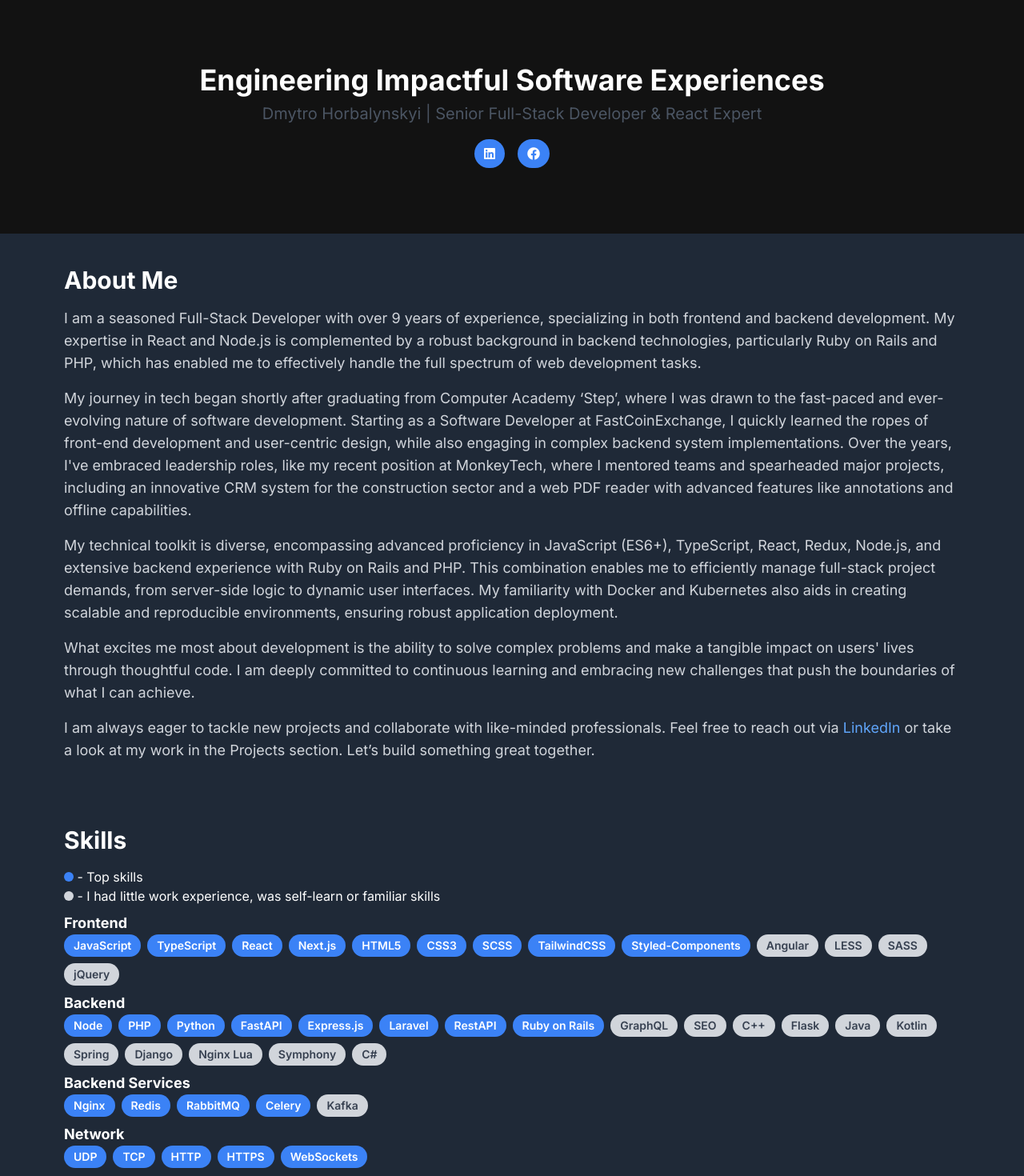
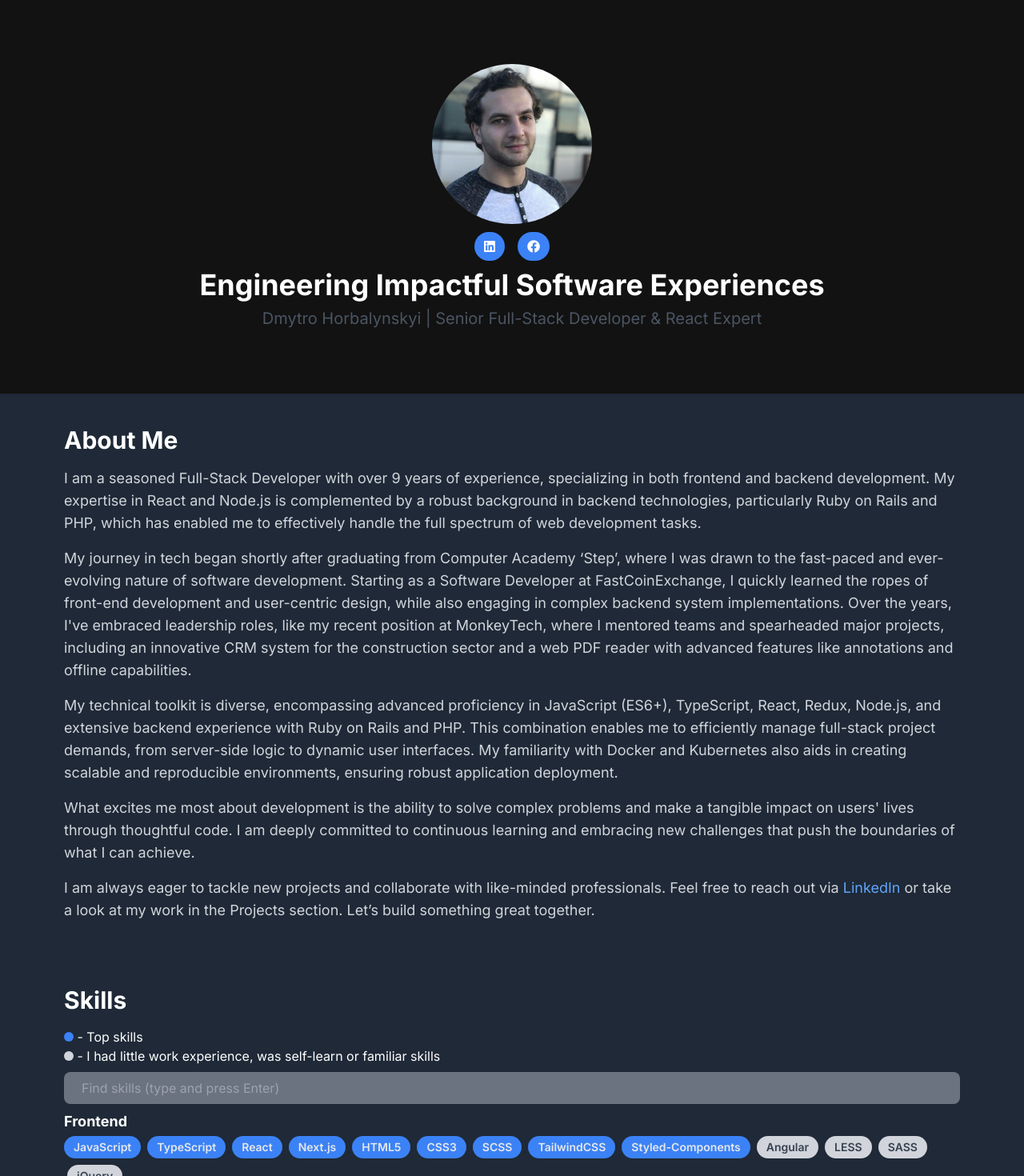
Before and after one commit to shezuka/portfolio-frontend-nextjs, a Next.js app: page / in a window 1280 px wide. Shown: the top 1470 px of the page at 80% size. Built offline with nearby package versions, Linux system fonts and the light colour scheme.

Commit message:
save progress

```diff
--- a/next.config.mjs
+++ b/next.config.mjs
@@ -1,4 +1,6 @@
 /** @type {import('next').NextConfig} */
-const nextConfig = {};
+const nextConfig = {
+    reactStrictMode: false,
+};
 
 export default nextConfig;
--- a/src/app/page.tsx
+++ b/src/app/page.tsx
@@ -2,21 +2,23 @@
 import ContactMeButton from "@/components/Functional/ContactMeButton";
 import Section from "@/components/Elements/Section";
 import AboutMe from "@/components/Functional/AboutMe";
-import TechnologyStack from "@/components/Functional/TechnologyStack";
 import { BuildSkills } from "@/data/Skills";
 import SocialMediaButton from "@/components/Elements/SocialMediaButton";
+import TechnologyStackWithFilter from "@/components/Functional/TechnologyStackWithFilter";
+import Image from "next/image";
 
 const Home = () => {
   return (
     <>
-      <header className="text-center p-20">
-        <h1 className="text-center text-4xl font-bold text-white mb-2">
-          Engineering Impactful Software Experiences
-        </h1>
-        <p className="text-xl text-secondary">
-          Dmytro Horbalynskyi | Senior Full-Stack Developer & React Expert
-        </p>
-        <div className="mt-4">
+      <header className="flex flex-col justify-center items-center text-center p-5 md:p-10 lg:p-15 xl:p-20">
+        <Image
+          className="rounded-full"
+          src={"/profile.jpg"}
+          width={200}
+          height={200}
+          alt={"Profile image"}
+        />
+        <div className="my-2">
           <div className="inline-block m-2 mt-0">
             <SocialMediaButton
               href="https://www.linkedin.com/in/dmytro-horbalynskyi-306b45134/"
@@ -38,6 +40,12 @@
             </SocialMediaButton>
           </div>
         </div>
+        <h1 className="text-center text-4xl font-bold text-white mb-2">
+          Engineering Impactful Software Experiences
+        </h1>
+        <p className="text-xl text-secondary">
+          Dmytro Horbalynskyi | Senior Full-Stack Developer & React Expert
+        </p>
       </header>
 
       <main className="bg-gray-800 text-white">
@@ -58,7 +66,7 @@
             <div className="inline-block w-3 h-3 bg-gray-300 rounded-xl"></div>{" "}
             - I had little work experience, was self-learn or familiar skills
           </div>
-          <TechnologyStack skills={BuildSkills()} />
+          <TechnologyStackWithFilter skills={BuildSkills()} />
         </Section>
 
         {/*Projects Section*/}
--- a/src/components/Elements/Badge.tsx
+++ b/src/components/Elements/Badge.tsx
@@ -2,16 +2,33 @@
 
 type BadgeProps = {
   children: ReactNode;
-  style?: "primary" | "secondary";
+  style?: "primary" | "secondary" | "green" | "red";
+  opacity?: number;
 };
 
-const Badge = ({ children, style }: BadgeProps) => {
-  const className =
-    !!style && style === "secondary"
-      ? "inline-block bg-gray-300 rounded-full px-3 py-1 text-sm font-semibold text-gray-700 mr-2 mb-2"
-      : "inline-block bg-blue-500 rounded-full px-3 py-1 text-sm font-semibold text-white mr-2 mb-2";
+const Badge = ({ children, style, opacity }: BadgeProps) => {
+  const className = [
+    "inline-block px-3 py-1 text-sm font-semibold rounded-full transition-opacity duration-200",
+  ];
 
-  return <span className={className}>{children}</span>;
+  if (style === "secondary") {
+    className.push("bg-gray-300 text-gray-700");
+  } else if (style === "green") {
+    className.push("bg-green-600 text-gray-100");
+  } else if (style === "red") {
+    className.push("bg-red-600 text-gray-200");
+  } else {
+    // primary by default
+    className.push("bg-blue-500 text-gray-200");
+  }
+
+  if (typeof opacity === "number") {
+    className.push(`opacity-${opacity}`);
+  } else {
+    className.push("opacity-100");
+  }
+
+  return <span className={className.join(" ")}>{children}</span>;
 };
 
 export default Badge;
--- /dev/null
+++ b/src/components/Elements/Input.tsx
@@ -0,0 +1,45 @@
+"use client";
+
+import { ChangeEvent, ChangeEventHandler, useEffect, useState } from "react";
+
+type InputProps = {
+  value?: string;
+  defaultValue?: string;
+  onChange?: ChangeEventHandler<HTMLInputElement>;
+  className?: string;
+};
+
+const Input = (props: InputProps) => {
+  const { value, defaultValue, onChange, className } = props;
+  const [inputValue, setInputValue] = useState(value || defaultValue);
+
+  const onInputChange = (event: ChangeEvent<HTMLInputElement>) => {
+    setInputValue(event.target.value);
+    if (onChange) {
+      onChange(event);
+    }
+  };
+
+  useEffect(() => {
+    if (value) {
+      setInputValue(value);
+    }
+  }, [value]);
+
+  const classes = [
+    "text-gray-500 bg-gray-100 border border-gray-300 rounded-md py-2",
+  ];
+  if (className) {
+    classes.push(className);
+  }
+
+  return (
+    <input
+      value={inputValue}
+      onChange={onInputChange}
+      className={classes.join(" ")}
+    />
+  );
+};
+
+export default Input;
--- /dev/null
+++ b/src/components/Functional/InputWithBadges.tsx
@@ -0,0 +1,122 @@
+import {
+  ChangeEvent,
+  KeyboardEvent,
+  KeyboardEventHandler,
+  useEffect,
+  useState,
+} from "react";
+import Badge from "@/components/Elements/Badge";
+
+type InputWithBadgesProps = {
+  onChange?: (newBadges: string[]) => void;
+  onInputValueChange?: (newValue: string) => void;
+  greenBadges?: string[];
+  defaultValue?: string[];
+  value?: string[];
+  placeholder?: string;
+};
+
+const InputWithBadges = (props: InputWithBadgesProps) => {
+  const {
+    onInputValueChange,
+    placeholder,
+    greenBadges,
+    onChange,
+    defaultValue,
+    value,
+  } = props;
+  const [badges, setBadges] = useState<string[]>(defaultValue || []);
+  const [inputValue, setInputValue] = useState<string>("");
+  const [focused, setFocused] = useState<boolean>(false);
+
+  const addBadge = (newBadge: string) => {
+    const newBadges = [...badges, newBadge.trim()];
+    setBadges(newBadges);
+    if (onChange) {
+      onChange(newBadges);
+    }
+  };
+
+  const removeBadge = (badgeToRemove: string) => {
+    const newBadges = badges.filter((badge) => badge !== badgeToRemove);
+    setBadges(newBadges);
+    if (onChange) {
+      onChange(newBadges);
+    }
+  };
+
+  const onInputChange = (e: ChangeEvent<HTMLInputElement>) => {
+    setInputValue(e.target.value);
+    if (onInputValueChange) {
+      onInputValueChange(e.target.value);
+    }
+  };
+
+  const onInputKeyDown: KeyboardEventHandler = (
+    e: KeyboardEvent<HTMLInputElement>,
+  ) => {
+    if (e.key === "Enter" || e.code === "Enter") {
+      if (!badges.includes(inputValue)) addBadge(inputValue);
+      setInputValue("");
+      if (onInputValueChange) onInputValueChange("");
+    } else if (
+      (e.key === "Backspace" || e.code === "Backspace") &&
+      !inputValue
+    ) {
+      const newBadges = badges.slice(0, badges.length - 1);
+      setBadges(newBadges);
+      if (onChange) {
+        onChange(newBadges);
+      }
+    }
+  };
+
+  useEffect(() => {
+    if (value) {
+      setBadges(value);
+    }
+  }, [value]);
+
+  return (
+    <div
+      className={`relative flex flex-row flex-wrap justify-start items-center text-gray-50 bg-gray-500 min-h-10 mb-2 rounded-lg px-4 transition duration-200 border-2 ${focused ? " border-blue-500" : " border-transparent"}`}
+    >
+      {badges.map((it) => (
+        <span
+          key={it}
+          className="p-1 first:pl-0 cursor-pointer select-none"
+          onClick={() => removeBadge(it)}
+        >
+          <Badge
+            style={
+              !greenBadges ||
+              !greenBadges.length ||
+              !!greenBadges.find((greenBadge) =>
+                greenBadge.toLowerCase().includes(it.toLowerCase()),
+              )
+                ? "green"
+                : "red"
+            }
+          >
+            {it}
+          </Badge>
+        </span>
+      ))}
+      <input
+        type="text"
+        className="flex-1 border-0 outline-none text-gray-50 bg-gray-500 box-border p-1 last:pr-0"
+        style={{ minWidth: "125px" }}
+        onFocus={() => setFocused(true)}
+        onBlur={() => setFocused(false)}
+        placeholder={
+          !inputValue && (!badges || !badges.length) ? placeholder : ""
+        }
+        value={inputValue}
+        onChange={onInputChange}
+        onKeyDown={onInputKeyDown}
+      />
+    </div>
+  );
+};
+
+export default InputWithBadges;
--- a/src/components/Functional/TechnologyStack.tsx
+++ b/src/components/Functional/TechnologyStack.tsx
@@ -3,9 +3,10 @@
 
 type TechnologyStackProps = {
   skills: { [key: string]: Skill[] };
+  highlightSkills?: string[];
 };
 
-const TechnologyStack = ({ skills }: TechnologyStackProps) => {
+const TechnologyStack = ({ skills, highlightSkills }: TechnologyStackProps) => {
   return Object.keys(skills).map((category) => (
     <div key={category}>
       <h3 className="font-bold text-lg">
@@ -13,9 +14,22 @@
       </h3>
       <div className="flex flex-wrap">
         {skills[category].map((skill) => (
-          <Badge key={skill.name} style={skill.top ? "primary" : "secondary"}>
-            {skill.name}
-          </Badge>
+          <span key={skill.name} className="px-1 py-1 first:pl-0 last:pr-0">
+            <Badge
+              style={skill.top ? "primary" : "secondary"}
+              opacity={
+                !highlightSkills ||
+                !highlightSkills.length ||
+                !!highlightSkills.find((it) =>
+                  skill.name.toLowerCase().includes(it.toLowerCase()),
+                )
+                  ? 100
+                  : 20
+              }
+            >
+              {skill.name}
+            </Badge>
+          </span>
         ))}
       </div>
     </div>
--- /dev/null
+++ b/src/components/Functional/TechnologyStackWithFilter.tsx
@@ -0,0 +1,46 @@
+"use client";
+
+import { Skill } from "@/data/Skills";
+import { useEffect, useState } from "react";
+import InputWithBadges from "@/components/Functional/InputWithBadges";
+import TechnologyStack from "@/components/Functional/TechnologyStack";
+
+type TechnologyStackProps = {
+  skills: { [key: string]: Skill[] };
+};
+
+const TechnologyStackWithFilter = (props: TechnologyStackProps) => {
+  const { skills } = props;
+
+  const [greenBadges, setGreenBadges] = useState<string[]>([]);
+  const [badges, setBadges] = useState<string[]>([]);
+  const [filterInputValue, setFilterInputValue] = useState<string>("");
+
+  const onFilterInputValueChange = (newValue: string) => {
+    setFilterInputValue(newValue);
+  };
+
+  useEffect(() => {
+    setGreenBadges(
+      Object.keys(skills).flatMap((category) =>
+        skills[category].map((skill) => skill.name),
+      ),
+    );
+  }, [skills]);
+
+  const stackBadges = [...badges];
+  if (filterInputValue) stackBadges.push(filterInputValue);
+  return (
+    <>
+      <InputWithBadges
+        placeholder="Find skills (type and press Enter)"
+        greenBadges={greenBadges}
+        onChange={(newBadges) => setBadges(newBadges)}
+        onInputValueChange={onFilterInputValueChange}
+      />
+      <TechnologyStack skills={skills} highlightSkills={stackBadges} />
+    </>
+  );
+};
+
+export default TechnologyStackWithFilter;
--- a/src/data/Skills.ts
+++ b/src/data/Skills.ts
@@ -24,6 +24,7 @@
       "Express.js",
       "Laravel",
       "RestAPI",
+      "Ruby",
       "Ruby on Rails",
     ],
     "Backend Services": ["Nginx", "Redis", "RabbitMQ", "Celery"],
@@ -67,7 +68,7 @@
       "Symphony",
       "C#",
     ],
-    DevOps: ["Jenkins"],
+    DevOps: ["Kubernetes", "Jenkins"],
     Databases: ["SQL Server", "MySQL", "MongoDB"],
     Cloud: ["Azure"],
     "Game Development": ["Unreal Engine", "Blender"],
```
Also changed, not shown: src/app/layout.tsx (+3 -5 lines), public/profile.jpg (added).
